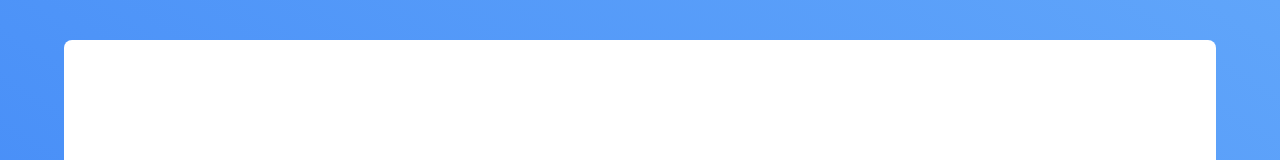
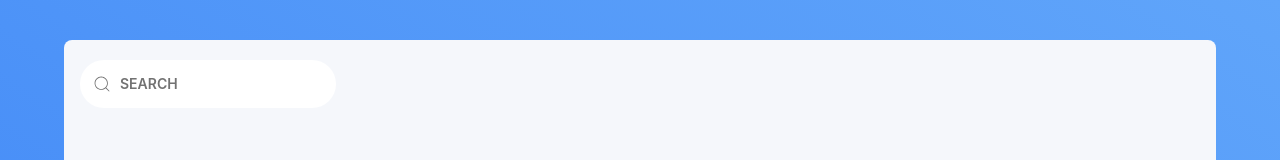
Before and after one commit to iftekhs/wave, a React (Create React App) app: page / in a window 1280 px wide. Shown: the top 160 px of the page. Built offline with nearby package versions, Linux system fonts and the light colour scheme.

Commit message:
added the search input with its animation

```diff
--- a/package.json
+++ b/package.json
@@ -8,6 +8,7 @@
     "@testing-library/user-event": "^13.5.0",
     "react": "^18.2.0",
     "react-dom": "^18.2.0",
+    "react-icons": "^4.7.1",
     "react-router-dom": "^6.4.4",
     "react-scripts": "5.0.1",
     "web-vitals": "^2.1.4"
--- a/src/Pages/Home/Home.js
+++ b/src/Pages/Home/Home.js
@@ -1,12 +1,47 @@
-import React from 'react';
+import React, { useRef, useState } from 'react';
 import './Home.css';
+import { CiSearch } from 'react-icons/ci';
 
 const Home = () => {
+  const [isSearching, setIsSearching] = useState(false);
+  const searchInput = useRef();
+
+  const handleFocus = () => {
+    setIsSearching(true);
+    searchInput.current.focus();
+  };
+
+  const handleBlur = () => {
+    if (!searchInput.current.value) {
+      setIsSearching(false);
+    }
+  };
+
   return (
     <section>
       <div className="mh-100 bg-gradient-to-bl from-blue-400 to-blue-500 flex items-center justify-center px-2">
-        <div className="chatbox bg-white rounded-lg grid overflow-hidden">
-          <div className="chatbox-left"></div>
+        <div className="chatbox bg-cgray rounded-lg grid overflow-hidden">
+          <div className="chatbox-left py-5 px-4">
+            <div className="flex flex-col gap-4">
+              <div className="relative overflow-hidden">
+                <input
+                  onFocus={handleFocus}
+                  onBlur={handleBlur}
+                  ref={searchInput}
+                  className="w-full px-5 py-3 rounded-full bg-white outline-none"
+                  type="text"
+                />
+                <div
+                  onClick={handleFocus}
+                  className={`${
+                    isSearching ? '-top-40' : 'top-1/2'
+                  } transition-all absolute  -translate-y-1/2 left-3 text-cgray2 flex items-center justify-center gap-2`}>
+                  <CiSearch className="text-xl"></CiSearch>
+                  <p className="font-semibold text-sm">SEARCH</p>
+                </div>
+              </div>
+            </div>
+          </div>
           <div className="chatbox-right"></div>
         </div>
       </div>
--- a/tailwind.config.js
+++ b/tailwind.config.js
@@ -2,7 +2,12 @@
 module.exports = {
   content: ['./src/**/*.{js,jsx,ts,tsx}'],
   theme: {
-    extend: {},
+    extend: {
+      colors: {
+        cgray: '#F5F7FB',
+        cgray2: '#727272',
+      },
+    },
   },
   plugins: [],
 };
```
Also changed, not shown: 1 other file (tests, documents, lock files or other folders).
